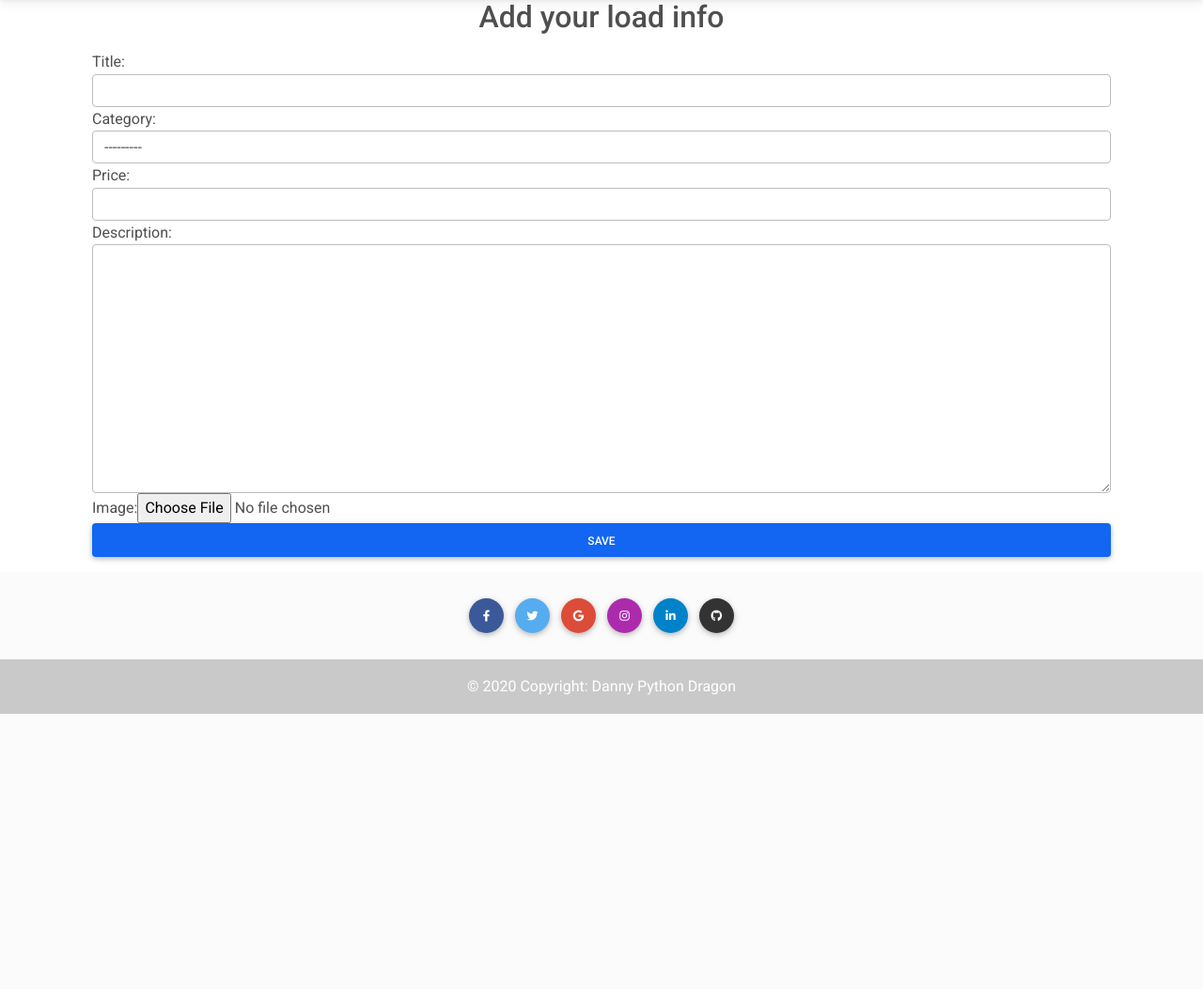
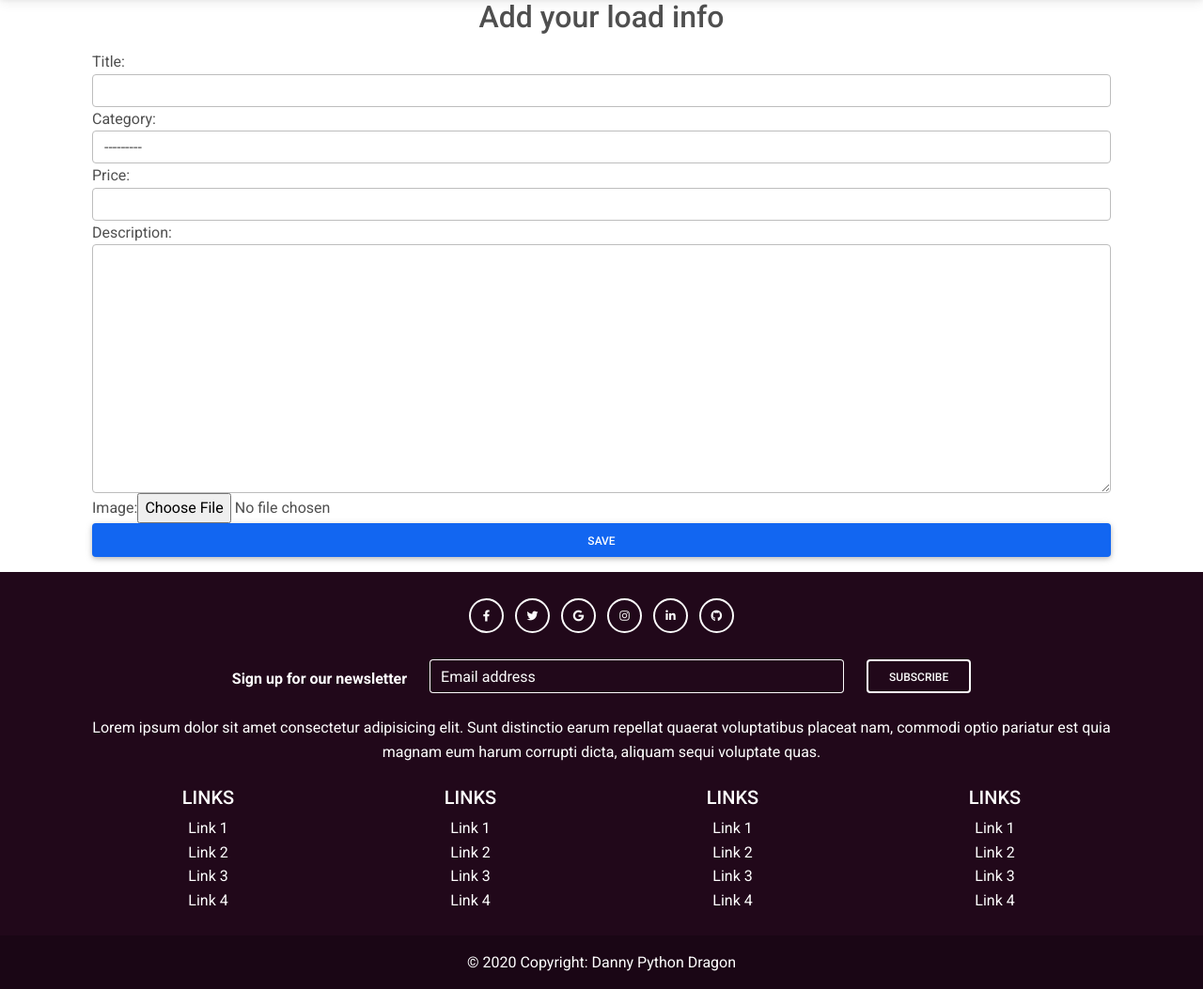
Before and after one commit to DannyJaJr/Truckload-and-Dispatch, a Django app: page /my-admin/add-load in a window 1280 px wide. Shown: the part 71-1124 px from the top of the page at 94% size. Before the commit the page ends 831 px from the top, so only its background shows below. Run offline with Django 3.2, Linux system fonts and the light colour scheme; a user stored in the database is signed in; data comes from the database, SQL or seed files in the repository; both versions use the stored data as it was after the commit.

Commit message:
bootstrap footer

```diff
--- a/blog/templates/_footer.html
+++ b/blog/templates/_footer.html
@@ -1,37 +1,179 @@
 <!-- Footer -->
-
-
-
-
-<footer class="bg-light text-center text-white">
+<footer class="text-center text-white flex-bottom" style="background-color: #21081a;">
         <!-- Grid container -->
-        <div class="container p-4 pb-0">
+        <div class="container p-4">
           <!-- Section: Social media -->
           <section class="mb-4">
             <!-- Facebook -->
-                        <a class="btn btn-primary btn-floating m-1" style="background-color: #3b5998;" href="#!"
-                                role="button"><i class="fab fa-facebook-f"></i></a>
+            <a class="btn btn-outline-light btn-floating m-1" href="#!" role="button"
+              ><i class="fab fa-facebook-f"></i
+            ></a>
 
             <!-- Twitter -->
-                        <a class="btn btn-primary btn-floating m-1" style="background-color: #55acee;" href="#!"
-                                role="button"><i class="fab fa-twitter"></i></a>
+            <a class="btn btn-outline-light btn-floating m-1" href="#!" role="button"
+              ><i class="fab fa-twitter"></i
+            ></a>
 
             <!-- Google -->
-                        <a class="btn btn-primary btn-floating m-1" style="background-color: #dd4b39;" href="#!"
-                                role="button"><i class="fab fa-google"></i></a>
+            <a class="btn btn-outline-light btn-floating m-1" href="#!" role="button"
+              ><i class="fab fa-google"></i
+            ></a>
 
             <!-- Instagram -->
-                        <a class="btn btn-primary btn-floating m-1" style="background-color: #ac2bac;" href="#!"
-                                role="button"><i class="fab fa-instagram"></i></a>
+            <a class="btn btn-outline-light btn-floating m-1" href="#!" role="button"
+              ><i class="fab fa-instagram"></i
+            ></a>
 
             <!-- Linkedin -->
-                        <a class="btn btn-primary btn-floating m-1" style="background-color: #0082ca;" href="#!"
-                                role="button"><i class="fab fa-linkedin-in"></i></a>
+            <a class="btn btn-outline-light btn-floating m-1" href="#!" role="button"
+              ><i class="fab fa-linkedin-in"></i
+            ></a>
+
             <!-- Github -->
-                        <a class="btn btn-primary btn-floating m-1" style="background-color: #333333;" href="#!"
-                                role="button"><i class="fab fa-github"></i></a>
+            <a class="btn btn-outline-light btn-floating m-1" href="#!" role="button"
+              ><i class="fab fa-github"></i
+            ></a>
           </section>
           <!-- Section: Social media -->
+
+          <!-- Section: Form -->
+          <section class="">
+            <form action="">
+              <!--Grid row-->
+              <div class="row d-flex justify-content-center">
+                <!--Grid column-->
+                <div class="col-auto">
+                  <p class="pt-2">
+                    <strong>Sign up for our newsletter</strong>
+                  </p>
+                </div>
+                <!--Grid column-->
+
+                <!--Grid column-->
+                <div class="col-md-5 col-12">
+                  <!-- Email input -->
+                  <div class="form-outline form-white mb-4">
+                    <input type="email" id="form5Example2" class="form-control" />
+                    <label class="form-label" for="form5Example2">Email address</label>
+                  </div>
+                </div>
+                <!--Grid column-->
+
+                <!--Grid column-->
+                <div class="col-auto">
+                  <!-- Submit button -->
+                  <button type="submit" class="btn btn-outline-light mb-4">
+                    Subscribe
+                  </button>
+                </div>
+                <!--Grid column-->
+              </div>
+              <!--Grid row-->
+            </form>
+          </section>
+          <!-- Section: Form -->
+
+          <!-- Section: Text -->
+          <section class="mb-4">
+            <p>
+              Lorem ipsum dolor sit amet consectetur adipisicing elit. Sunt distinctio earum
+              repellat quaerat voluptatibus placeat nam, commodi optio pariatur est quia magnam
+              eum harum corrupti dicta, aliquam sequi voluptate quas.
+            </p>
+          </section>
+          <!-- Section: Text -->
+
+          <!-- Section: Links -->
+          <section class="">
+            <!--Grid row-->
+            <div class="row">
+              <!--Grid column-->
+              <div class="col-lg-3 col-md-6 mb-4 mb-md-0">
+                <h5 class="text-uppercase">Links</h5>
+
+                <ul class="list-unstyled mb-0">
+                  <li>
+                    <a href="#!" class="text-white">Link 1</a>
+                  </li>
+                  <li>
+                    <a href="#!" class="text-white">Link 2</a>
+                  </li>
+                  <li>
+                    <a href="#!" class="text-white">Link 3</a>
+                  </li>
+                  <li>
+                    <a href="#!" class="text-white">Link 4</a>
+                  </li>
+                </ul>
+              </div>
+              <!--Grid column-->
+
+              <!--Grid column-->
+              <div class="col-lg-3 col-md-6 mb-4 mb-md-0">
+                <h5 class="text-uppercase">Links</h5>
+
+                <ul class="list-unstyled mb-0">
+                  <li>
+                    <a href="#!" class="text-white">Link 1</a>
+                  </li>
+                  <li>
+                    <a href="#!" class="text-white">Link 2</a>
+                  </li>
+                  <li>
+                    <a href="#!" class="text-white">Link 3</a>
+                  </li>
+                  <li>
+                    <a href="#!" class="text-white">Link 4</a>
+                  </li>
+                </ul>
+              </div>
+              <!--Grid column-->
+
+              <!--Grid column-->
+              <div class="col-lg-3 col-md-6 mb-4 mb-md-0">
+                <h5 class="text-uppercase">Links</h5>
+
+                <ul class="list-unstyled mb-0">
+                  <li>
+                    <a href="#!" class="text-white">Link 1</a>
+                  </li>
+                  <li>
+                    <a href="#!" class="text-white">Link 2</a>
+                  </li>
+                  <li>
+                    <a href="#!" class="text-white">Link 3</a>
+                  </li>
+                  <li>
+                    <a href="#!" class="text-white">Link 4</a>
+                  </li>
+                </ul>
+              </div>
+              <!--Grid column-->
+
+              <!--Grid column-->
+              <div class="col-lg-3 col-md-6 mb-4 mb-md-0">
+                <h5 class="text-uppercase">Links</h5>
+
+                <ul class="list-unstyled mb-0">
+                  <li>
+                    <a href="#!" class="text-white">Link 1</a>
+                  </li>
+                  <li>
+                    <a href="#!" class="text-white">Link 2</a>
+                  </li>
+                  <li>
+                    <a href="#!" class="text-white">Link 3</a>
+                  </li>
+                  <li>
+                    <a href="#!" class="text-white">Link 4</a>
+                  </li>
+                </ul>
+              </div>
+              <!--Grid column-->
+            </div>
+            <!--Grid row-->
+          </section>
+          <!-- Section: Links -->
         </div>
         <!-- Grid container -->
 
@@ -42,3 +184,4 @@
         </div>
         <!-- Copyright -->
       </footer>
+      <!-- Footer -->
--- a/blog/templates/base.html
+++ b/blog/templates/base.html
@@ -28,7 +28,7 @@
     {% endblock %}
 
 
-    {% include '_footer.html' %}
+
     <script type="text/javascript" src="{% static 'js/mdb.min.js' %}"></script>
     <!-- Custom scripts -->
     <script type="text/javascript"></script>
--- a/blog/templates/search.html
+++ b/blog/templates/search.html
@@ -11,8 +11,6 @@
         <div class="col-12 col-md-6 col-lg-3 col-xl-3">
             <!-- card content -->
             <div class="card mt-3 p-2" style="height: 530px;">
-
-
 
 
 
--- a/blog/views.py
+++ b/blog/views.py
@@ -94,7 +94,7 @@ def loging_blog(request):
             user = authenticate(username=username, password=pwd)
             if user is not None:
                 login(request, user)
-                return redirect('dashboard')
+                return redirect('home')
             else:
                 messages.error(request, 'Your email address and password combination do not match any of our accounts.')
                 return render(request, 'login.html', {'form':form})
```
Also changed, not shown: blog/templates/index.html (line endings or trailing spaces), db.sqlite3. Lines whose indentation alone changed are shown as unchanged.
